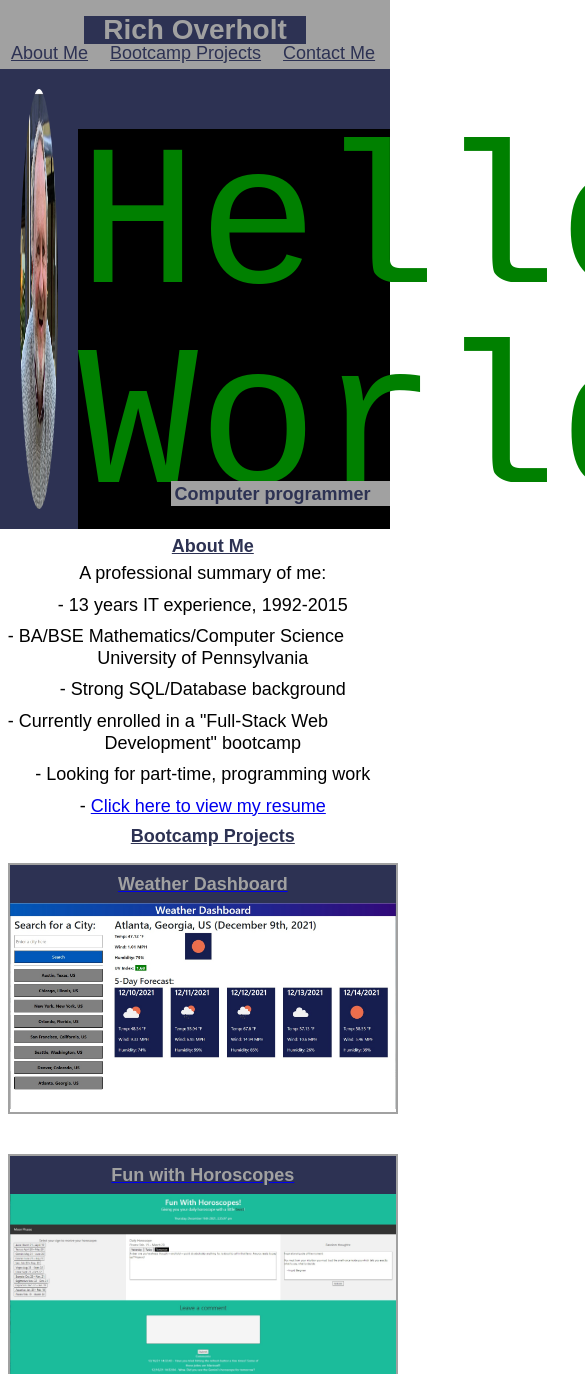
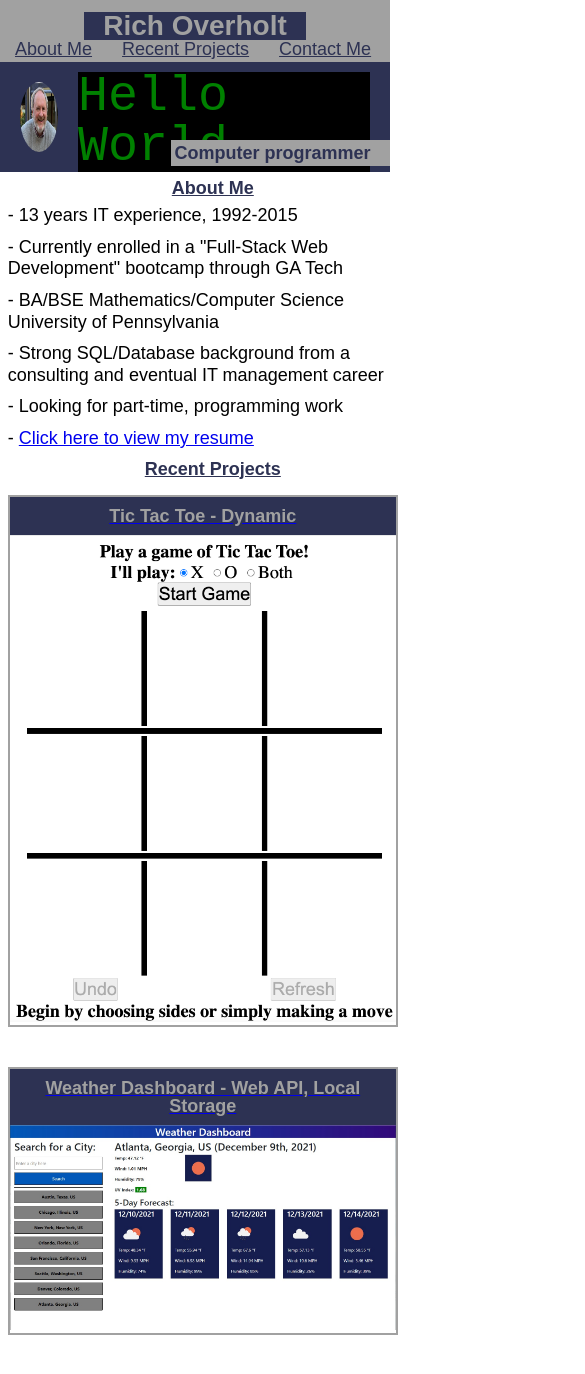
Before and after one commit to rhoverholt/Web-portfolio, a plain HTML site: page index.html in a window 390 px wide. Shown: the top 1374 px of the page, 585 px wide, since content can reach past the window. Drawn offline with Linux system fonts and the light colour scheme.

Commit message:
Major formatting changes

```diff
--- a/assets/css/style.css
+++ b/assets/css/style.css
@@ -5,6 +5,11 @@
     --title-color:rgb(45, 50, 83);
     --old-title-background:rgb(48, 48, 48);
     --old-title-color:rgb(107, 116, 23);
+    --banner-font-xl: 150px;
+    --banner-font-1400: 125px;
+    --banner-font-1175: 100px;
+    --banner-font-950: 75px;
+    --banner-font-760: 50px;
     --largest-font: 36px;
     --large-font: 28px;
     --medium-font: 18px;
@@ -24,7 +29,7 @@ header {
     flex-wrap: wrap;
     justify-content: space-between;
     align-items: center;
-    padding: 2% 0%;
+    padding: 1% 0%;
 }
 
 .header-title {
@@ -71,11 +76,11 @@ header nav a:hover {
 
 .banner-end {
     display: inline-block;
-    margin: 60px 20px 0px 0px;
+    margin: auto 20px auto 0px;
     background: black;
     color: green;
     font-family: 'Courier New', Courier, monospace;
-    font-size: 200px;
+    font-size: var(--banner-font-xl);
     width: 80%;
     height: 15%;
 }
@@ -127,15 +132,25 @@ section {
     text-align-last: center;
 }
 
+.first-project {
+    display: inline-block;
+    width: 49%;
+    vertical-align: top;
+}
+
+.other-projects {
+    display: inline-block;
+    width: 49%;
+}
 
 .project {
     display:inline-block;
-    width: 49%;
-    vertical-align: top;
+    width: 100%;
+/*    vertical-align: top; */
     border: 2px solid var(--title-background);
 }
 
-.project img, .first-project, .first-project img {
+.project img {
     width:100%;
 }
 
@@ -185,6 +200,25 @@ section {
 /* As the screen width shrinks, some of the above needs to change. */
 /*******************************************************************/
 
+/* The banner font needs to react to smaller widths */
+@media screen and (max-width:1400px) {
+    .banner-end {
+        font-size: var(--banner-font-1400);
+    }
+}
+
+@media screen and (max-width:1400px) {
+    .banner-end {
+        font-size: var(--banner-font-1175);
+    }
+}
+
+@media screen and (max-width:950px) {
+    .banner-end {
+        font-size: var(--banner-font-950);
+    }
+}
+
 /* Shrink the contact-me information to keep it from wrapping */
 @media screen and (max-width:845px) {
     #contact-me div,
@@ -195,6 +229,10 @@ section {
 
 /* Shrink text to prevent wrapping */
 @media screen and (max-width:760px) {
+
+    .banner-end {
+        font-size: var(--banner-font-760);
+    }
 
     .header-title {
         font-size: var(--large-font);
@@ -208,7 +246,16 @@ section {
 /* Due to the much smaller width, change from a side by side display to everything being in a column */
 @media screen and (max-width:540px) {
 
-    header, section, #contact-me {
+    .banner-end {
+        margin-top: 10px;
+    }
+
+    .section-details {
+        padding-right: 0px;
+        text-align-last: left;
+    }
+
+    header, section, #contact-me, #contact-info {
         display: block;
         text-align-last: center;
     }
@@ -231,11 +278,7 @@ section {
         margin-bottom: 2%;
     }
 
-    .section-details {
-        padding-right: 0px;
-    }
-
-    .project, .section-details {
+    .first-project, .other-projects, .project, .section-details {
         width: 100%;
     }
 
@@ -245,6 +288,6 @@ section {
 
     #contact-me div,
     #contact-me a {
-        font-size: var(--small-font);
+        font-size: var(--medium-font);
     }
 }
--- a/index.html
+++ b/index.html
@@ -18,7 +18,7 @@
         <h1 class="header-title">Rich Overholt</h1>
         <nav>
             <a href="#about-me">About Me</a>
-            <a href="#work">Bootcamp Projects</a>
+            <a href="#work">Recent Projects</a>
             <a href="#contact-me">Contact Me</a>
         </nav>
     </header>
@@ -39,11 +39,10 @@
             <h1 class="section-title">About Me</h1>
 
             <div class="section-details">
-                <p>A professional summary of me:</p>
                 <p>- 13 years IT experience, 1992-2015</p>
+                <p>- Currently enrolled in a "Full-Stack Web Development" bootcamp through GA Tech</p>
                 <p>- BA/BSE Mathematics/Computer Science University of Pennsylvania</p>
-                <p>- Strong SQL/Database background</p>
-                <p>- Currently enrolled in a "Full-Stack Web Development" bootcamp</p>
+                <p>- Strong SQL/Database background from a consulting and eventual IT management career</p>
                 <p>- Looking for part-time, programming work</p>
                 <p>- <a href="./assets/images/rho-resume-2021.pdf">Click here to view my resume</a></p>
             </div>
@@ -51,36 +50,39 @@
 
         <!-- Present several work samples -->
         <section id="work">
-            <h1 class="section-title">Bootcamp Projects</h1>
+            <h1 class="section-title">Recent Projects</h1>
 
             <div class="section-details">
+                <div class="first-project">
+                    <div class="project">
+                        <a href="https://rhoverholt.github.io/TicTacToe/">
+                            <h1>Tic Tac Toe - Dynamic</h1>
+                            <img src="./assets/images/tic-tac-toe.png" alt="Tic Tac Toe Game">
+                        </a>
+                    </div>
+                </div>
 
-                <div class="project first-project">
+                <div class="other-projects">
+                    <div class="project">
                         <a href="https://rhoverholt.github.io/6hwk-Weather-Dashboard/">
-                        <h1>Weather Dashboard</h1>
+                            <h1>Weather Dashboard - Web API, Local Storage</h1>
                             <img src="./assets/images/weather-dashboard.jpg" alt="Weather Dashboard">
                         </a>
                     </div>
 
                     <div class="project">
                         <a href="https://kolatham.github.io/fun-with-horoscopes/">
-                        <h1>Fun with Horoscopes</h1>
+                            <h1>Fun with Horoscopes - Web API, Team Project</h1>
                             <img src="./assets/images/fun-with-horoscopes.jpg" alt="Fun with Horoscopes Screenshot">
                         </a>
                     </div>
 
                     <div class="project">
                         <a href="https://rhoverholt.github.io/4hwk-code-quiz/">
-                        <h1>Coding Quiz</h1>
+                            <h1>Coding Quiz - First dynamic project</h1>
                             <img src="./assets/images/Screen Shot 2021-12-18 at 4.02.39 PM.png" alt="Coding Quiz">
                         </a>
                     </div>
-
-                <div class="project">
-                    <a href="https://rhoverholt.github.io/TicTacToe/">
-                        <h1>Tic Tac Toe</h1>
-                        <img src="./assets/images/tic-tac-toe.png" alt="Tic Tac Toe Game">
-                    </a>
                 </div>
             </div>
         </section>
@@ -89,11 +91,15 @@
         <section id="contact-me">
             <h1 class="section-title">Contact Me</h1>
 
-            <div class="section-details">
-                <div class="contact-email">rhocoding@gmail.com</div>
+            <div class="section-details" id="contact-info">
+                <div class="contact-email">
+                    <a href="mailto:rhocoding@gmail.com" alt="E-Mail">rhocoding@gmail.com</a>
+                </div>
+
                 <div class="contact-github">
                     <a href="https://github.com/rhoverholt" alt="Git Hub URL">GitHub</a>
                 </div>
+
                 <div class="contact-linkedin">
                     <a href="https://www.linkedin.com/in/richardoverholt/" alt="LinkedIn URL">LinkedIn</a>
                 </div>
```
Lines whose indentation alone changed are shown as unchanged.
